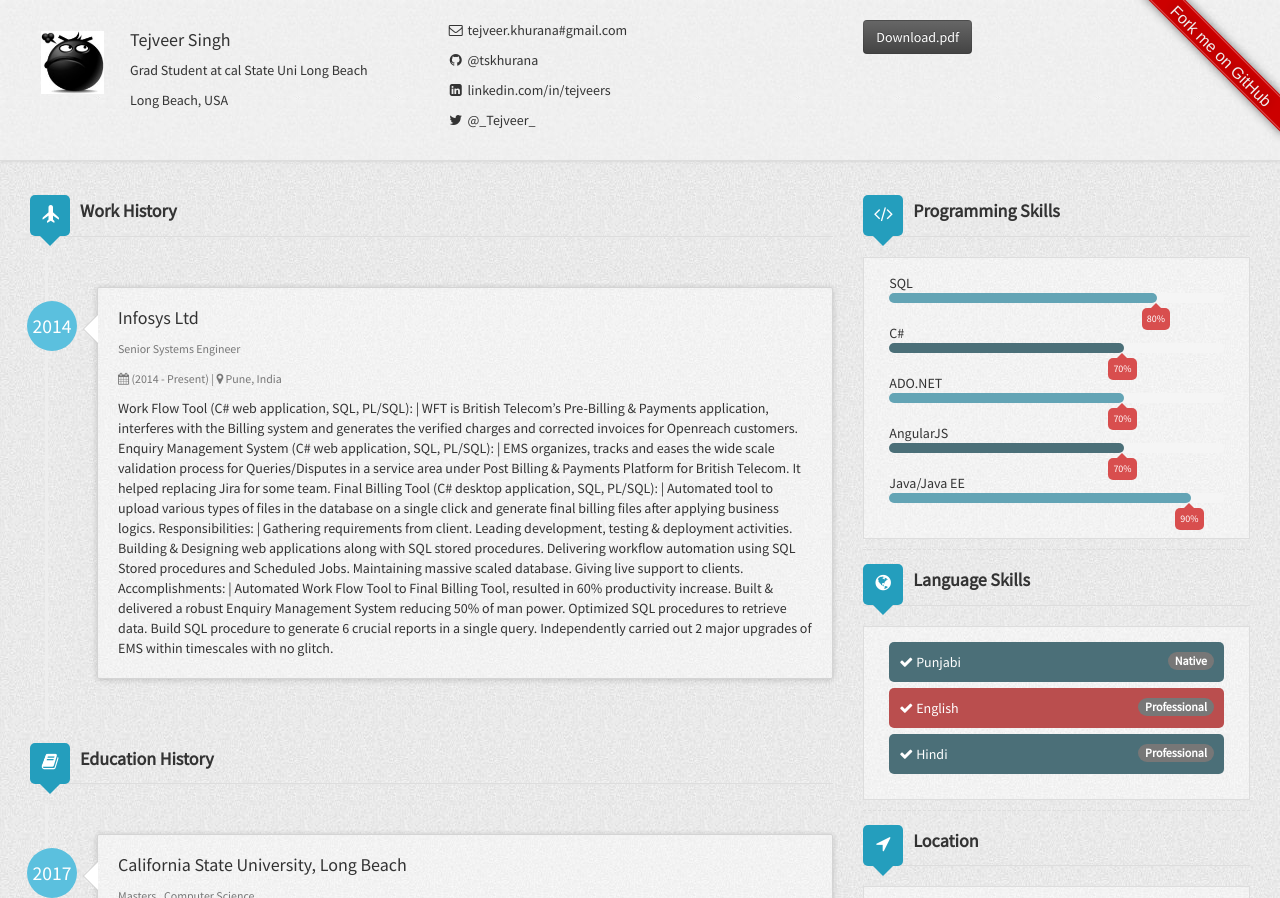
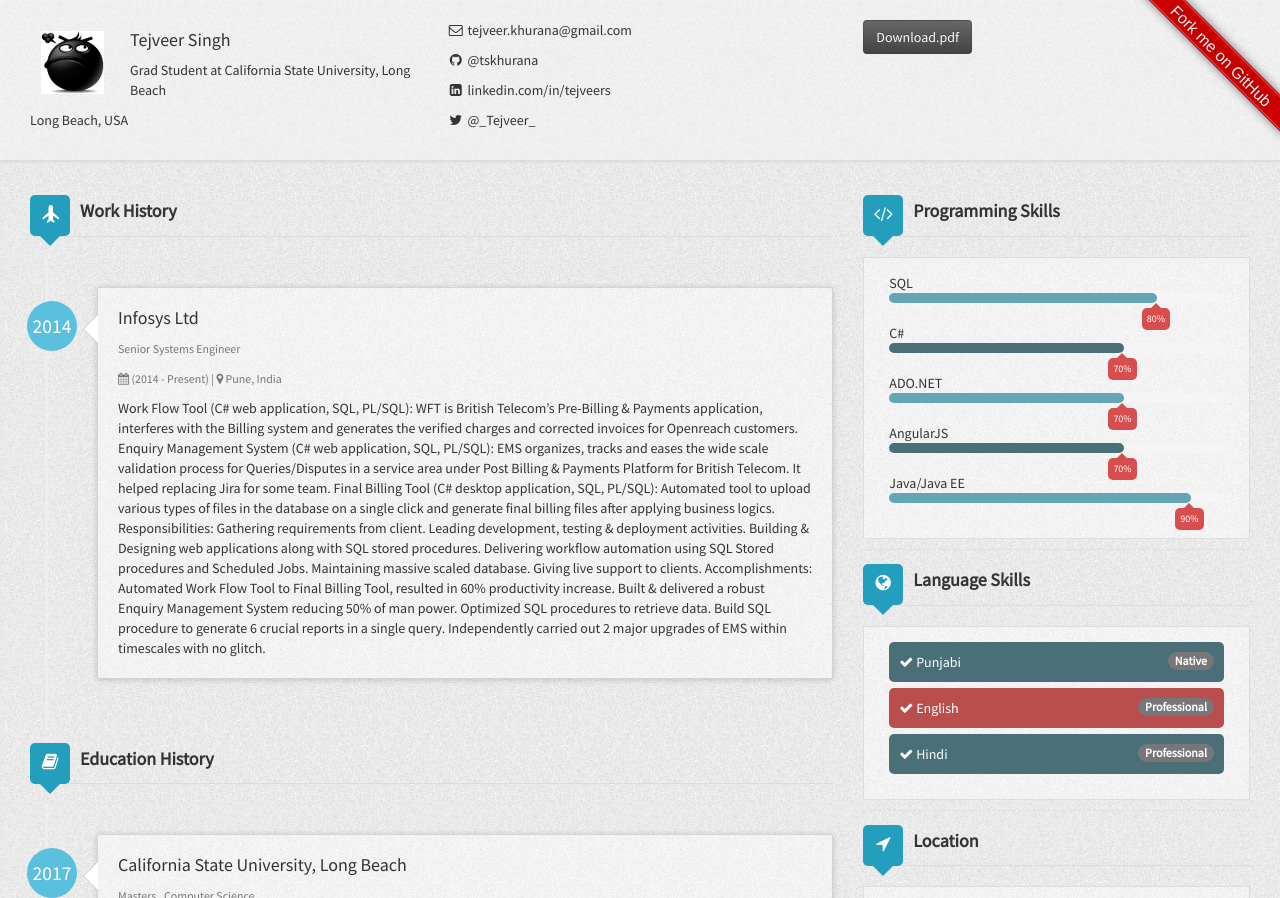
Before and after one commit to tskhurana/teju, a Jekyll site: the page built from index.html, in a window 1280 px wide, cut to the strip 0-898 px from the top of the page. Built offline with Jekyll 4.4.1, drawn with Linux system fonts in a browser that asks for light colours; nearby versions of some CDN libraries.

Commit message:
no message

```diff
--- a/_config.yml
+++ b/_config.yml
@@ -15,9 +15,9 @@ exclude: [vendor]
 # Author settings
 author:
   name: Tejveer Singh
-  title: Grad Student at cal State Uni Long Beach
+  title: Grad Student at California State University, Long Beach
   address: Long Beach, USA
-  email: tejveer.khurana#gmail.com
+  email: tejveer.khurana@gmail.com
   link: https://tskhurana.github.io/
   weibo:
   github: tskhurana
@@ -34,19 +34,19 @@ author:
       started: 2014
       duration: (2014 - Present)
       description: |
-                     Work Flow Tool (C# web application, SQL, PL/SQL): |
+                     Work Flow Tool (C# web application, SQL, PL/SQL):
                         WFT is British Telecom’s Pre-Billing & Payments application, interferes with the Billing system and generates the verified charges and corrected invoices for Openreach customers.
 
-                     Enquiry Management System (C# web application, SQL, PL/SQL): |
+                     Enquiry Management System (C# web application, SQL, PL/SQL):
                         EMS organizes, tracks and eases the wide scale validation process for Queries/Disputes in a service area under Post Billing & Payments Platform for British Telecom. It helped replacing Jira for some team.
 
-                     Final Billing Tool (C# desktop application, SQL, PL/SQL): |
+                     Final Billing Tool (C# desktop application, SQL, PL/SQL):
                         Automated tool to upload various types of files in the database on a single click and generate final billing files after applying business logics.
 
-                        Responsibilities: |
+                        Responsibilities:
                             Gathering requirements from client. Leading development, testing & deployment activities. Building & Designing web applications along with SQL stored procedures. Delivering workflow automation using SQL Stored procedures and Scheduled Jobs. Maintaining massive scaled database. Giving live support to clients.
 
-                        Accomplishments: |
+                        Accomplishments:
                             Automated Work Flow Tool to Final Billing Tool, resulted in 60% productivity increase. Built & delivered a robust Enquiry Management System reducing 50% of man power. Optimized SQL procedures to retrieve data. Build SQL procedure to generate 6 crucial reports in a single query. Independently carried out 2 major upgrades of EMS within timescales with no glitch.
   educationHistory:
     - education1:
```
